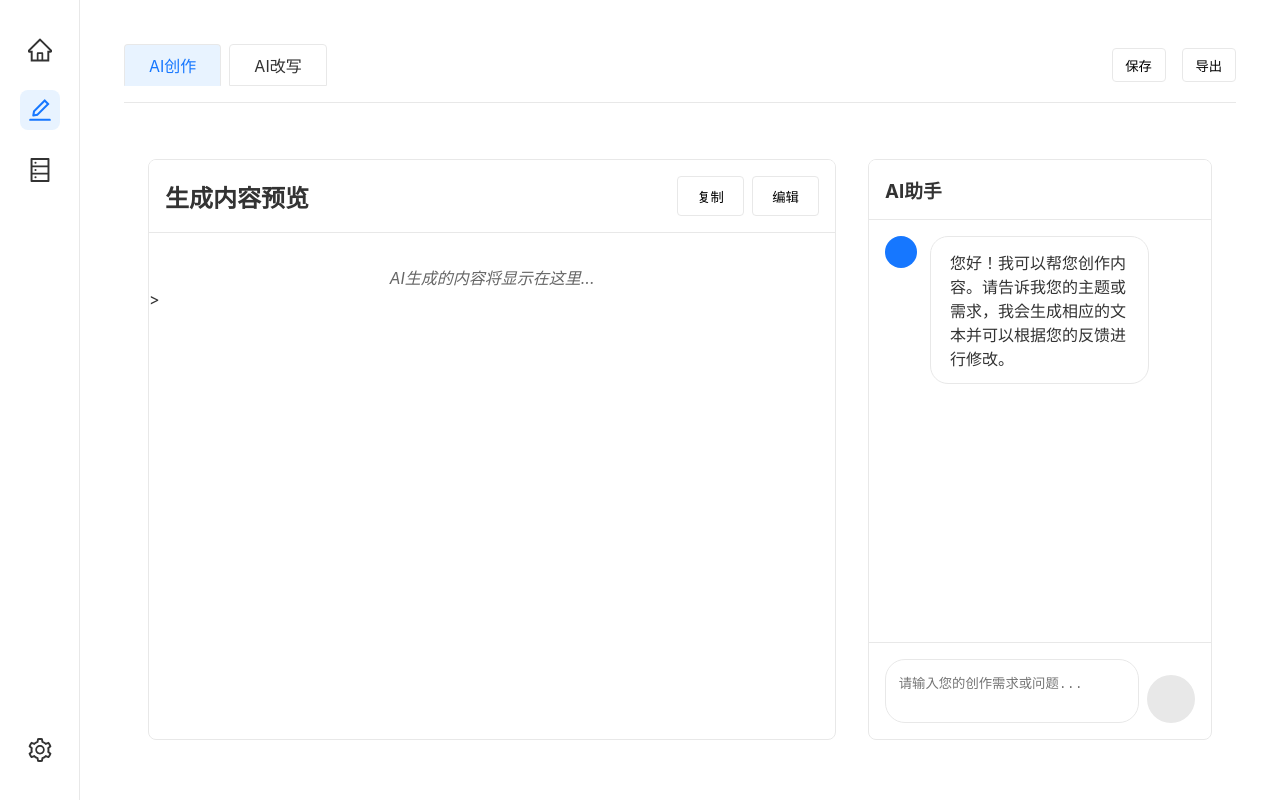
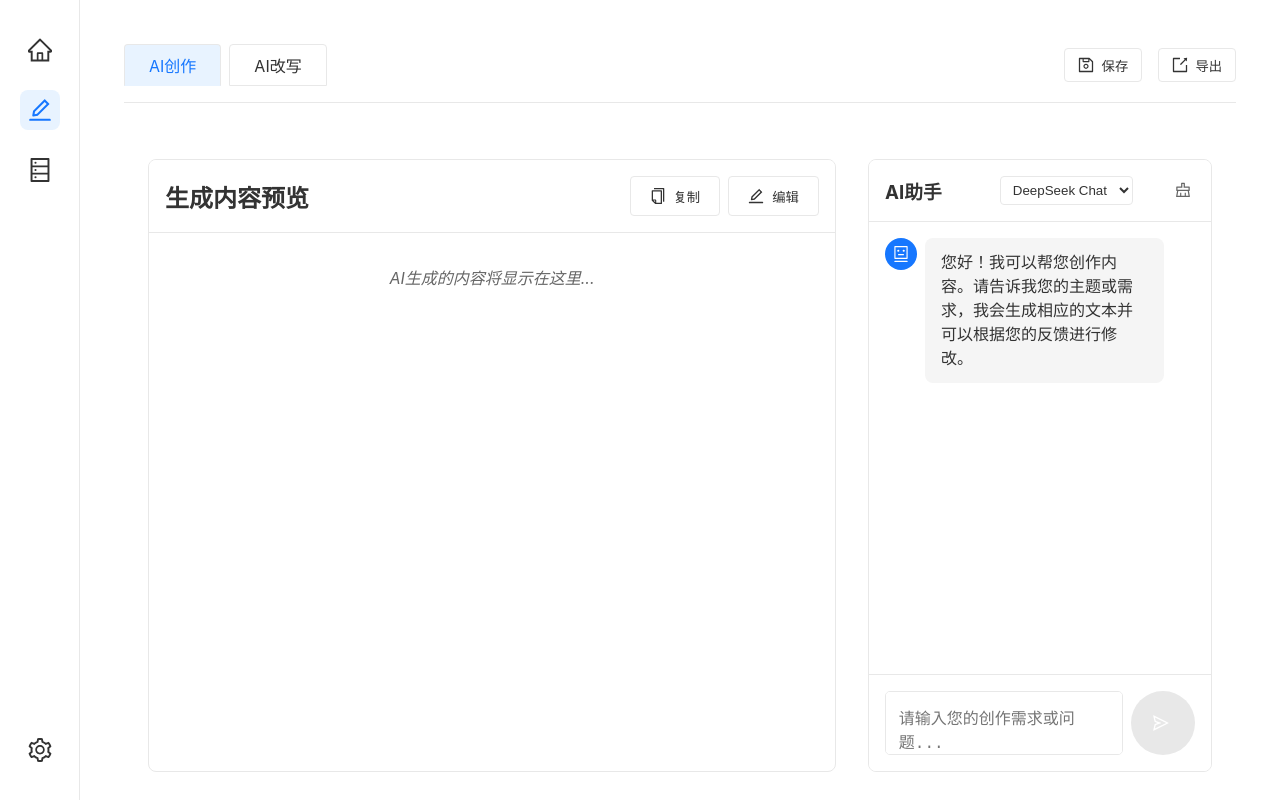
Before and after one commit to lminimum/inkflow, a Vue app in the folder ink-vue/: page /ai-creation in a window 1280 px wide. Built offline with nearby package versions, Linux system fonts and the light colour scheme.

Commit message:
更新ai创作界面样式

```diff
--- a/ink-vue/package.json
+++ b/ink-vue/package.json
@@ -13,6 +13,7 @@
     "@ant-design/icons-vue": "^7.0.1",
     "ant-design-vue": "^4.2.6",
     "axios": "^1.10.0",
+    "pinia": "^3.0.3",
     "vue": "^3.5.17",
     "vue-router": "^4.5.1"
   },
--- a/ink-vue/src/views/AICreation.vue
+++ b/ink-vue/src/views/AICreation.vue
@@ -7,8 +7,8 @@
         <div class="tab">AI改写</div>
       </div>
       <div class="toolbar">
-        <button class="toolbar-btn"><i class="icon-save"></i> 保存</button>
-        <button class="toolbar-btn"><i class="icon-export"></i> 导出</button>
+        <button class="toolbar-btn"><SaveOutlined /> 保存</button>
+        <button class="toolbar-btn"><ExportOutlined /> 导出</button>
       </div>
     </div>
 
@@ -20,10 +20,10 @@
           <h2>{{ generatedTitle || "生成内容预览" }}</h2>
           <div class="display-actions">
             <button class="action-btn" @click="copyContent">
-              <i class="icon-copy"></i> 复制
+              <CopyOutlined /> 复制
             </button>
             <button class="action-btn" @click="editContent">
-              <i class="icon-edit"></i> 编辑
+              <EditOutlined /> 编辑
             </button>
           </div>
         </div>
@@ -33,24 +33,37 @@
           v-html="generatedContent"
         ></div>
         <p v-else class="empty-hint">AI生成的内容将显示在这里...</p>
-        >
       </div>
 
       <!-- 右侧AI对话区 -->
       <div class="chat-section">
         <div class="chat-header">
           <h3>AI助手</h3>
+          <div class="model-selector">
+            <select v-model="selectedModel" class="model-select">
+              <option value="deepseek-chat">DeepSeek Chat</option>
+              <option value="gpt-3.5-turbo">GPT-3.5 Turbo</option>
+              <option value="gpt-4">GPT-4</option>
+            </select>
+          </div>
           <button class="clear-btn" @click="clearChat">
-            <i class="icon-clear"></i>
+            <ClearOutlined />
           </button>
         </div>
         <div class="chat-messages">
           <div
-            class="message ai-message"
+            :class="[
+              'message',
+              msg.role === 'user' ? 'user-message' : 'ai-message',
+            ]"
             v-for="(msg, index) in messages"
             :key="index"
           >
-            <div class="message-avatar"><i class="icon-ai"></i></div>
+            <div class="message-avatar">
+              <component
+                :is="msg.role === 'user' ? UserOutlined : RobotOutlined"
+              />
+            </div>
             <div class="message-content">{{ msg.content }}</div>
           </div>
           <div class="typing-indicator" v-if="isGenerating">
@@ -70,7 +83,7 @@
             @click="handleGenerate"
             :disabled="!userInput.trim() || isGenerating"
           >
-            <i class="icon-send"></i>
+            <SendOutlined />
           </button>
         </div>
       </div>
@@ -82,11 +95,22 @@
 import { ref } from "vue";
 import type { Message } from "../types";
 import { generateContent } from "../api/generate";
+import {
+  UserOutlined,
+  RobotOutlined,
+  SendOutlined,
+  SaveOutlined,
+  ExportOutlined,
+  CopyOutlined,
+  EditOutlined,
+  ClearOutlined,
+} from "@ant-design/icons-vue";
 
 // 生成内容状态
 const generatedTitle = ref("");
 const generatedContent = ref("");
 const isGenerating = ref(false);
+const selectedModel = ref("deepseek-chat");
 
 // 对话状态
 const messages = ref<Message[]>([
@@ -108,8 +132,8 @@ const handleGenerate = async () => {
   try {
     const response = await generateContent(
       [{ role: "user", content: userInput.value }],
-      "deepseek-chat",
-      "deepseek"
+      selectedModel.value,
+      selectedModel.value.includes("gpt") ? "openai" : "deepseek"
     );
     const content = response.content.replace(/\n/g, "<br>");
     generatedContent.value = content;
@@ -176,6 +200,8 @@ const switchTab = (index: number) => (activeTab.value = index);
   height: 100vh;
   display: flex;
   flex-direction: column;
+  background-color: var(--bg-color);
+  color: var(--text-primary);
 }
 
 /* 顶部导航 */
@@ -187,32 +213,44 @@ const switchTab = (index: number) => (activeTab.value = index);
   padding-bottom: 1rem;
   border-bottom: 1px solid var(--border-color);
 }
+
 .nav-tabs {
   display: flex;
   gap: 0.5rem;
 }
+
 .tab {
   padding: 0.5rem 1.5rem;
   background: var(--bg-color);
   border: 1px solid var(--border-color);
   border-radius: 4px 4px 0 0;
   cursor: pointer;
+  color: var(--text-primary);
 }
+
 .tab.active {
   background: var(--primary-light);
   color: var(--primary-color);
   border-bottom-color: transparent;
 }
+
 .toolbar {
   display: flex;
   gap: 1rem;
 }
+
 .toolbar-btn {
   padding: 0.4rem 0.8rem;
   background: var(--bg-color);
   border: 1px solid var(--border-color);
   border-radius: 4px;
   cursor: pointer;
+  color: var(--text-primary);
+}
+
+/* 主题切换按钮 */
+.theme-toggle {
+  margin-left: 1rem;
 }
 
 /* 主内容区 */
@@ -231,7 +269,9 @@ const switchTab = (index: number) => (activeTab.value = index);
   border: 1px solid var(--border-color);
   border-radius: 8px;
   overflow: hidden;
+  background-color: var(--bg-color);
 }
+
 .display-header {
   display: flex;
   justify-content: space-between;
@@ -240,17 +280,30 @@ const switchTab = (index: number) => (activeTab.value = index);
   border-bottom: 1px solid var(--border-color);
   background: var(--bg-color);
 }
+
 .display-actions {
   display: flex;
   gap: 0.5rem;
 }
+
+.action-btn {
+  padding: 0.6rem 1.2rem;
+  background: var(--bg-color);
+  border: 1px solid var(--border-color);
+  border-radius: 4px;
+  cursor: pointer;
+  color: var(--text-primary);
+}
+
 .display-content {
   flex: 1;
   padding: 1.5rem;
   overflow-y: auto;
-  background: white;
+  background: var(--bg-color);
   line-height: 1.6;
+  color: var(--text-primary);
 }
+
 .empty-hint {
   color: var(--text-secondary);
   text-align: center;
@@ -265,7 +318,9 @@ const switchTab = (index: number) => (activeTab.value = index);
   border: 1px solid var(--border-color);
   border-radius: 8px;
   overflow: hidden;
+  background-color: var(--bg-color);
 }
+
 .chat-header {
   display: flex;
   justify-content: space-between;
@@ -274,87 +329,77 @@ const switchTab = (index: number) => (activeTab.value = index);
   border-bottom: 1px solid var(--border-color);
   background: var(--bg-color);
 }
+
 .clear-btn {
   background: none;
   border: none;
   cursor: pointer;
   color: var(--text-secondary);
 }
+
+/* 模型选择器样式 */
+.model-selector {
+  margin-left: 1rem;
+}
+
+.model-select {
+  padding: 0.3rem 0.5rem;
+  border-radius: 4px;
+  border: 1px solid var(--border-color);
+  background-color: var(--bg-color);
+  color: var(--text-primary);
+}
+
+/* 聊天消息样式 */
 .chat-messages {
   flex: 1;
+  overflow-y: auto;
   padding: 1rem;
-  overflow-y: auto;
   display: flex;
   flex-direction: column;
   gap: 1rem;
-  background: var(--bg-color);
+  background-color: var(--bg-color);
 }
+
 .message {
   display: flex;
-  gap: 0.8rem;
-  max-width: 85%;
+  align-items: flex-start;
+  gap: 0.5rem;
+  max-width: 90%;
 }
-.ai-message {
-  align-self: flex-start;
-}
+
 .user-message {
   align-self: flex-end;
   flex-direction: row-reverse;
 }
+
 .message-avatar {
   width: 2rem;
   height: 2rem;
   border-radius: 50%;
-  background: var(--primary-color);
+  background-color: var(--primary-color);
   color: white;
   display: flex;
   align-items: center;
   justify-content: center;
   flex-shrink: 0;
 }
+
 .user-message .message-avatar {
-  background: var(--secondary-color);
+  background-color: var(--primary-light);
 }
+
 .message-content {
-  white-space: pre-line;
-  padding: 0.8rem 1.2rem;
-  border-radius: 18px;
-  background: white;
-  border: 1px solid var(--border-color);
+  padding: 0.8rem 1rem;
+  border-radius: 8px;
+  background-color: var(--hover-color);
+  line-height: 1.5;
+  color: var(--text-primary);
 }
+
 .user-message .message-content {
-  background: var(--primary-light);
-  color: var(--primary-color);
-  border-color: var(--primary-color);
-}
-.chat-input {
-  display: flex;
-  gap: 0.5rem;
-  padding: 1rem;
-  border-top: 1px solid var(--border-color);
-}
-.chat-input textarea {
-  flex: 1;
-  padding: 0.8rem;
-  border: 1px solid var(--border-color);
-  border-radius: 20px;
-  resize: none;
-  min-height: 4rem;
-  max-height: 10rem;
-}
-.send-btn {
-  width: 3rem;
-  height: 3rem;
-  border-radius: 50%;
-  background: var(--primary-color);
+  background-color: var(--primary-color);
   color: white;
-  border: none;
-  cursor: pointer;
-  align-self: flex-end;
-}
-.send-btn:disabled {
-  background: var(--border-color);
-  cursor: not-allowed;
 }
 
 /* 打字指示器 */
@@ -363,6 +408,7 @@ const switchTab = (index: number) => (activeTab.value = index);
   gap: 0.3rem;
   padding: 0.8rem;
 }
+
 .dot {
   width: 0.6rem;
   height: 0.6rem;
@@ -370,12 +416,15 @@ const switchTab = (index: number) => (activeTab.value = index);
   background: var(--text-secondary);
   animation: typing 1.4s infinite both;
 }
+
 .dot:nth-child(1) {
   animation-delay: 0s;
 }
+
 .dot:nth-child(2) {
   animation-delay: 0.2s;
 }
+
 .dot:nth-child(3) {
   animation-delay: 0.4s;
 }
@@ -391,149 +440,54 @@ const switchTab = (index: number) => (activeTab.value = index);
   }
 }
 
-/* 响应式调整 */
-@media (max-width: 768px) {
-  .main-content {
-    grid-template-columns: 1fr;
-  }
-}
-.ai-creation-container {
-  padding: 1.5rem;
-  max-width: 1200px;
-  margin: 0 auto;
+/* 输入区样式 */
+.chat-input {
+  display: flex;
+  gap: 0.5rem;
+  padding: 1rem;
+  border-top: 1px solid var(--border-color);
+  background-color: var(--bg-color);
 }
 
-/* 顶部导航 */
-.top-nav {
-  display: flex;
-  justify-content: space-between;
-  align-items: center;
-  margin-bottom: 2rem;
-  padding-bottom: 1rem;
-  border-bottom: 1px solid var(--border-color);
-}
-.nav-tabs {
-  display: flex;
-  gap: 0.5rem;
-}
-.tab {
-  padding: 0.5rem 1.5rem;
-  background: var(--bg-color);
+.chat-input textarea {
+  flex: 1;
   border: 1px solid var(--border-color);
-  border-radius: 4px 4px 0 0;
-  cursor: pointer;
-}
-.tab.active {
-  background: var(--primary-light);
-  color: var(--primary-color);
-  border-bottom-color: transparent;
-}
-.toolbar {
-  display: flex;
-  gap: 1rem;
-}
-.toolbar-btn {
-  padding: 0.4rem 0.8rem;
-  background: var(--bg-color);
-  border: 1px solid var(--border-color);
-  border-radius: 4px;
-  cursor: pointer;
+  border-radius: 5px;
+  resize: none;
+  min-height: 4rem;
+  max-height: 10rem;
+  font-size: 1rem;
+  padding: 0.8rem;
+  background-color: var(--bg-color);
+  color: var(--text-primary);
 }
 
-/* 主内容区 */
-.main-content {
-  display: grid;
-  grid-template-columns: 2fr 1fr;
-  gap: 2rem;
-  margin-bottom: 2rem;
+/* 发送按钮样式 */
+.send-btn {
+  min-width: 4rem;
+  background-color: var(--primary-color);
+  color: white;
+  border: none;
+  border-radius: 50%;
+  padding: 1rem 1rem;
+  cursor: pointer;
+  transition: background-color 0.2s;
+  resize: vertical;
 }
 
-/* 输入区样式 */
-.input-section {
-  display: flex;
-  flex-direction: column;
-  gap: 1.5rem;
-}
-.input-group {
-  display: flex;
-  flex-direction: column;
-  gap: 0.5rem;
-}
-label {
-  font-size: 0.9rem;
-  color: var(--text-secondary);
-}
-.title-input {
-  padding: 0.8rem;
-  border: 1px solid var(--border-color);
-  border-radius: 4px;
-}
-.content-input {
-  min-height: 200px;
-  padding: 0.8rem;
-  border: 1px solid var(--border-color);
-  border-radius: 4px;
-  resize: vertical;
-}
-.char-count {
-  align-self: flex-end;
-  font-size: 0.8rem;
-  color: var(--text-secondary);
+.send-btn:disabled {
+  background-color: var(--border-color);
+  cursor: not-allowed;
 }
 
-/* 设置区样式 */
-.settings-section {
-  display: flex;
-  flex-direction: column;
-  gap: 1.5rem;
-  padding: 1.5rem;
-  background: var(--bg-color);
-  border: 1px solid var(--border-color);
-  border-radius: 8px;
-}
-.setting-group {
-  display: flex;
-  flex-direction: column;
-  gap: 0.5rem;
-}
-select {
-  padding: 0.6rem;
-  border: 1px solid var(--border-color);
-  border-radius: 4px;
-  background: white;
-}
-.generate-btn {
-  padding: 0.8rem;
-  background: var(--primary-color);
-  color: white;
-  border: none;
-  border-radius: 4px;
-  cursor: pointer;
-  margin-top: 1rem;
+/* 调整图标大小和间距 */
+.anticon {
+  font-size: 16px;
+  margin-right: 4px;
 }
 
-/* 底部操作栏 */
-.bottom-actions {
-  display: flex;
-  justify-content: flex-end;
-  gap: 1rem;
-  padding-top: 1rem;
-  border-top: 1px solid var(--border-color);
-}
-.action-btn {
-  padding: 0.6rem 1.2rem;
-  background: var(--bg-color);
-  border: 1px solid var(--border-color);
-  border-radius: 4px;
-  cursor: pointer;
-}
-.primary-btn {
-  padding: 0.6rem 1.2rem;
-  background: var(--primary-color);
-  color: white;
-  border: none;
-  border-radius: 4px;
-  cursor: pointer;
+.message-avatar .anticon {
+  margin-right: 0;
 }
 
 /* 响应式调整 */
@@ -541,9 +495,5 @@ select {
   .main-content {
     grid-template-columns: 1fr;
   }
-  .bottom-actions {
-    flex-wrap: wrap;
-    justify-content: center;
-  }
 }
 </style>
```
Also changed, not shown: 1 other file (tests, documents, lock files or other folders).
